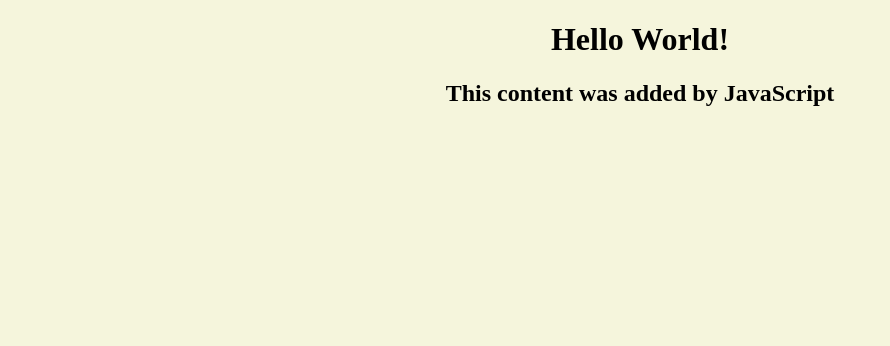
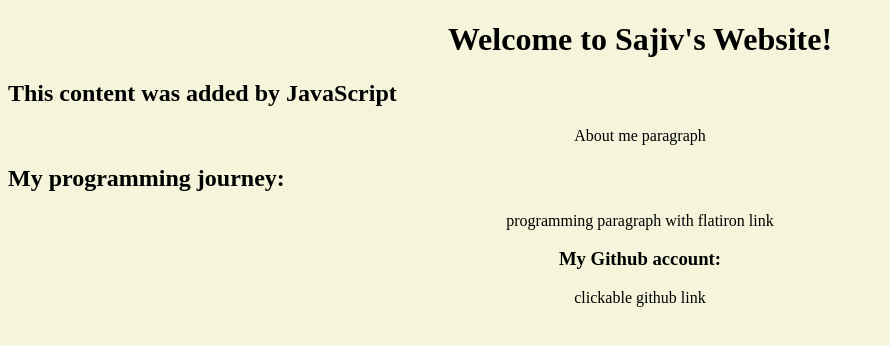
Before and after one commit to sajiv-c/sajivc-website, a plain HTML site: page index.html in a window 1280 px wide. Shown: the whole page, without its empty margins (0-890 px from the left). Drawn offline with Linux system fonts and the light colour scheme.

Commit message:
add basic paragraph and header structure, modify h2 styling

```diff
--- a/index.html
+++ b/index.html
@@ -5,7 +5,12 @@
     <title>Sajiv's Personal Website</title>
   </head>
   <body>
-    <h1>Hello World!</h1>
+    <h1>Welcome to Sajiv's Website!</h1>
     <script src="script.js"></script>
+    <p>About me paragraph</p>
+    <h2>My programming journey:</h2>
+    <p>programming paragraph with flatiron link</p>
+    <h3>My Github account:</h3>
+    <p>clickable github link</p>
   </body>
 </html>
--- a/style.css
+++ b/style.css
@@ -5,3 +5,7 @@ body {
 body {
     text-align: center;
 }
+
+body > h2 {
+    text-align: left;
+}
```
